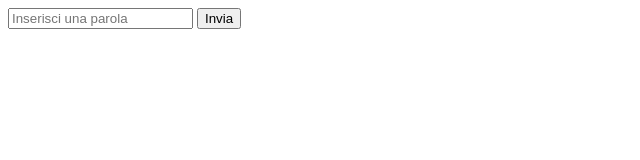
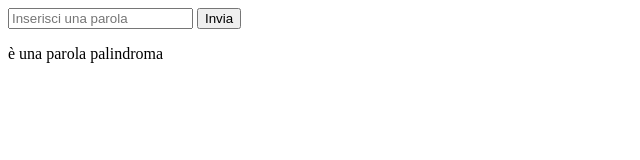
Before and after one commit to GianfrancoGhiani/js-paliedispari, a plain HTML site: page index.html in a window 1280 px wide. Both pictures are taken after a click on the button "Invia". Shown: the whole page, without its empty margins (0-640 px from the left). Drawn offline with Linux system fonts and the light colour scheme.

Commit message:
pali section done

```diff
--- a/index.html
+++ b/index.html
@@ -11,8 +11,9 @@
 </head>
 <body>
     <section id="pali">
-        <input type="text" name="userText" id="userText" placeholder="Inserisci una parola">
+        <input type="text" name="userText" value="" id="userText" placeholder="Inserisci una parola">
         <button id="sendText">Invia</button>
+        <div id="answ1"></div>
     </section>
 
 
--- a/js/script.js
+++ b/js/script.js
@@ -1,10 +1,28 @@
+'use strict'
 /*
 Palidroma
 Chiedere all’utente di inserire una parola
 Creare una funzione per capire se la parola inserita è palindroma
 */
+let userText = document.getElementById('userText');
+const sendTextBtn = document.getElementById('sendText');
+const answ1 = document.getElementById('answ1');
+let userTextAnalize = '';
+let userTextRev = '';
 
-
+sendTextBtn.addEventListener('click', function palindrome(){
+    userTextAnalize = userText.value
+    userTextRev = userTextAnalize.split('');
+    userTextRev = userTextRev.reverse().join('');
+    const showText = document.createElement('p');
+    answ1.innerHTML= '';
+    if (!(userTextAnalize === userTextRev)){
+        showText.innerText = "Non ";
+    }
+    showText.innerText += "è una parola palindroma";
+    answ1.append(showText);
+    userText.value = '';
+});
 
 
 /*
```
